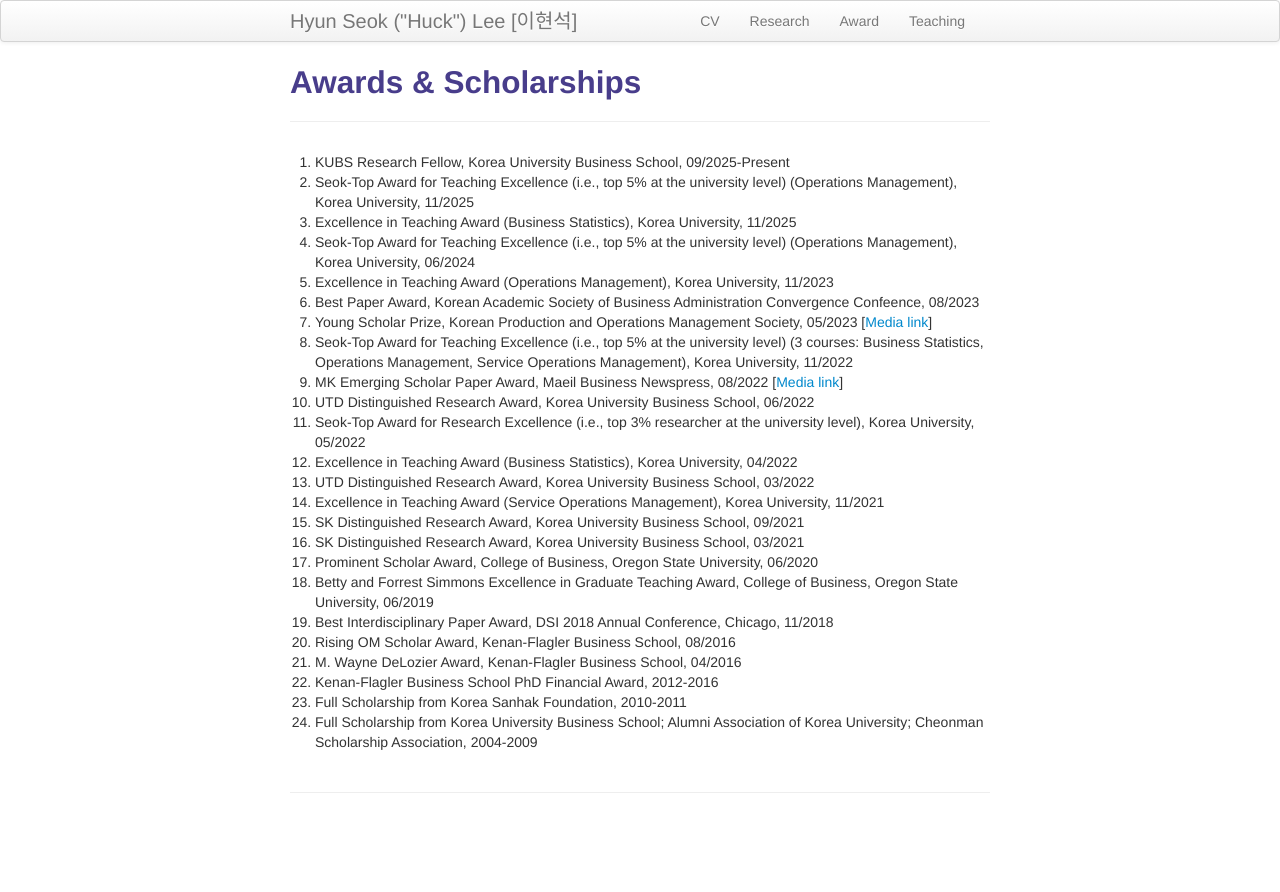
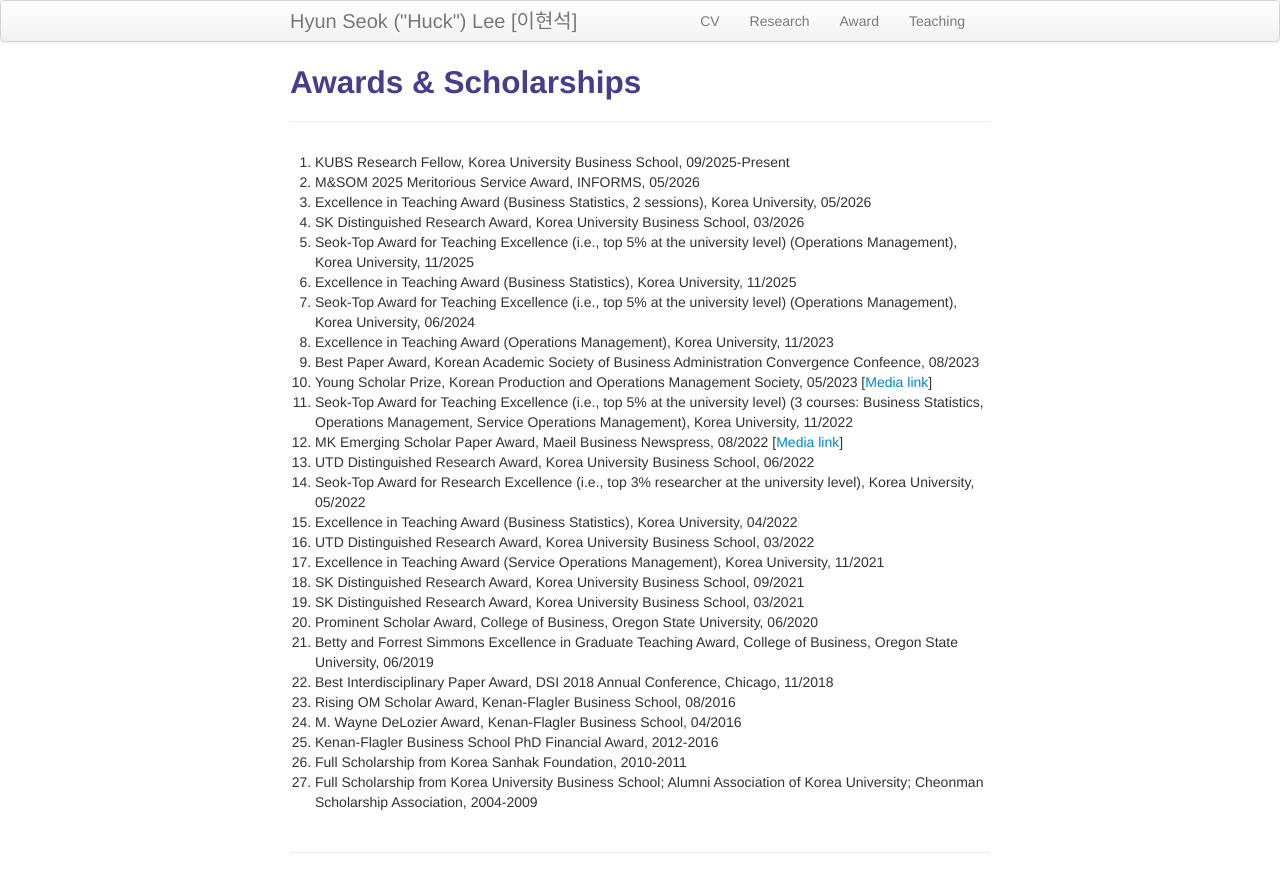
Before and after one commit to lordya2/lordya2.github.io, a Jekyll site: the page built from pages/award.md, in a window 1280 px wide. Shown: the top 892 px of the page. Built offline with Jekyll 4.4.1, drawn with Linux system fonts in a browser that asks for light colours.

Commit message:
Update award.md

```diff
--- a/pages/award.md
+++ b/pages/award.md
@@ -7,29 +7,32 @@ description: Hyun Seok ("Huck") Lee's Awards
 
 <!-- ### <u>Awards </u>-->
 1. KUBS Research Fellow, Korea University Business School, 09/2025-Present
-2. Seok-Top Award for Teaching Excellence (i.e., top 5% at the university level) (Operations Management), Korea University, 11/2025
-3. Excellence in Teaching Award (Business Statistics), Korea University, 11/2025
-4. Seok-Top Award for Teaching Excellence (i.e., top 5% at the university level) (Operations Management), Korea University, 06/2024
-5. Excellence in Teaching Award (Operations Management), Korea University, 11/2023
-6. Best Paper Award, Korean Academic Society of Business Administration Convergence Confeence, 08/2023
-7. Young Scholar Prize, Korean Production and Operations Management Society, 05/2023 [[Media link](https://www.mbn.co.kr/news/economy/4925531)]
-8. Seok-Top Award for Teaching Excellence (i.e., top 5% at the university level) (3 courses: Business Statistics, Operations Management, Service Operations Management), Korea University, 11/2022
-9. MK Emerging Scholar Paper Award, Maeil Business Newspress, 08/2022 [[Media link](https://www.mk.co.kr/news/economy/view/2022/08/732544/)]
-10. UTD Distinguished Research Award, Korea University Business School, 06/2022
-11. Seok-Top Award for Research Excellence (i.e., top 3% researcher at the university level), Korea University, 05/2022
-12. Excellence in Teaching Award (Business Statistics), Korea University, 04/2022
-13. UTD Distinguished Research Award, Korea University Business School, 03/2022
-14. Excellence in Teaching Award (Service Operations Management), Korea University, 11/2021
-15. SK Distinguished Research Award, Korea University Business School, 09/2021
-16. SK Distinguished Research Award, Korea University Business School, 03/2021
-17. Prominent Scholar Award, College of Business, Oregon State University, 06/2020
-18. Betty and Forrest Simmons Excellence in Graduate Teaching Award, College of Business, Oregon State University, 06/2019
-19. Best Interdisciplinary Paper Award, DSI 2018 Annual Conference, Chicago, 11/2018
-20. Rising OM Scholar Award, Kenan-Flagler Business School, 08/2016
-21. M. Wayne DeLozier Award, Kenan-Flagler Business School, 04/2016
-22. Kenan-Flagler Business School PhD Financial Award, 2012-2016
-23. Full Scholarship from Korea Sanhak Foundation, 2010-2011
-24. Full Scholarship from Korea University Business School; Alumni Association of Korea University; Cheonman Scholarship Association, 2004-2009
+2. M&SOM 2025 Meritorious Service Award, INFORMS, 05/2026
+3. Excellence in Teaching Award (Business Statistics, 2 sessions), Korea University, 05/2026
+4. SK Distinguished Research Award, Korea University Business School, 03/2026
+5. Seok-Top Award for Teaching Excellence (i.e., top 5% at the university level) (Operations Management), Korea University, 11/2025
+6. Excellence in Teaching Award (Business Statistics), Korea University, 11/2025
+7. Seok-Top Award for Teaching Excellence (i.e., top 5% at the university level) (Operations Management), Korea University, 06/2024
+8. Excellence in Teaching Award (Operations Management), Korea University, 11/2023
+9. Best Paper Award, Korean Academic Society of Business Administration Convergence Confeence, 08/2023
+10. Young Scholar Prize, Korean Production and Operations Management Society, 05/2023 [[Media link](https://www.mbn.co.kr/news/economy/4925531)]
+11. Seok-Top Award for Teaching Excellence (i.e., top 5% at the university level) (3 courses: Business Statistics, Operations Management, Service Operations Management), Korea University, 11/2022
+12. MK Emerging Scholar Paper Award, Maeil Business Newspress, 08/2022 [[Media link](https://www.mk.co.kr/news/economy/view/2022/08/732544/)]
+13. UTD Distinguished Research Award, Korea University Business School, 06/2022
+14. Seok-Top Award for Research Excellence (i.e., top 3% researcher at the university level), Korea University, 05/2022
+15. Excellence in Teaching Award (Business Statistics), Korea University, 04/2022
+16. UTD Distinguished Research Award, Korea University Business School, 03/2022
+17. Excellence in Teaching Award (Service Operations Management), Korea University, 11/2021
+18. SK Distinguished Research Award, Korea University Business School, 09/2021
+19. SK Distinguished Research Award, Korea University Business School, 03/2021
+20. Prominent Scholar Award, College of Business, Oregon State University, 06/2020
+21. Betty and Forrest Simmons Excellence in Graduate Teaching Award, College of Business, Oregon State University, 06/2019
+22. Best Interdisciplinary Paper Award, DSI 2018 Annual Conference, Chicago, 11/2018
+23. Rising OM Scholar Award, Kenan-Flagler Business School, 08/2016
+24. M. Wayne DeLozier Award, Kenan-Flagler Business School, 04/2016
+25. Kenan-Flagler Business School PhD Financial Award, 2012-2016
+26. Full Scholarship from Korea Sanhak Foundation, 2010-2011
+27. Full Scholarship from Korea University Business School; Alumni Association of Korea University; Cheonman Scholarship Association, 2004-2009
 
 <!--
 [click here for the most recent version of the paper]({{ BASE_PATH}}/pages/working_papers/sample-working-paper.pdf)
```
